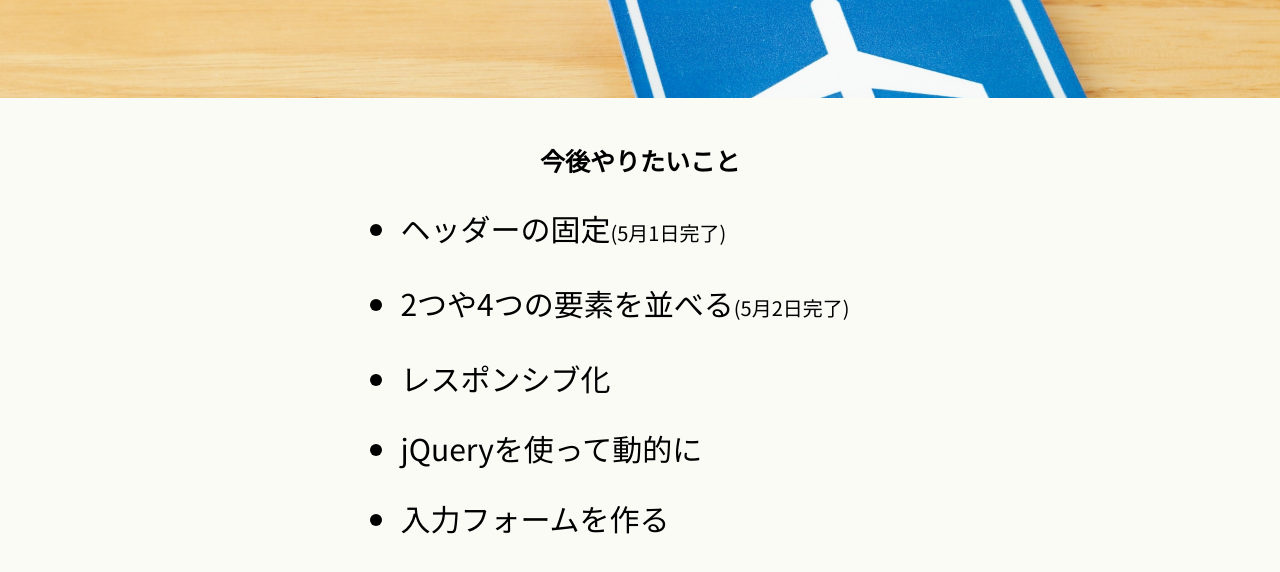
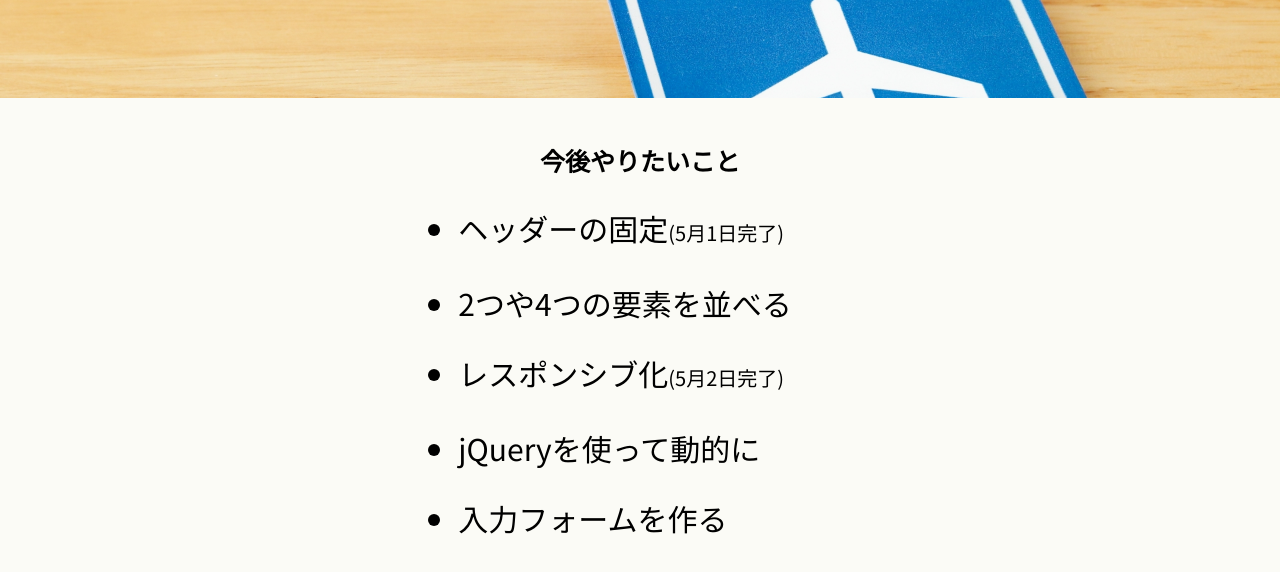
Before and after one commit to tramance1216/tramance1216.io, a plain HTML site: page index.html in a window 1280 px wide. Shown: the part 562-1134 px from the top of the page. Drawn offline with Linux system fonts and the light colour scheme.

Commit message:
Update index.html

```diff
--- a/index.html
+++ b/index.html
@@ -37,8 +37,8 @@
       <div class="plan">
       <ul style="list-style-type: disc">
         <li>ヘッダーの固定<span class="make">(5月1日完了)</span></li>
-        <li>2つや4つの要素を並べる<span class="make">(5月2日完了)</span></li>
-        <li>レスポンシブ化</li>
+        <li>2つや4つの要素を並べる</li>
+        <li>レスポンシブ化<span class="make">(5月2日完了)</span></li>
         <li>jQueryを使って動的に</li>
         <li>入力フォームを作る</li>
       </ul>
```
